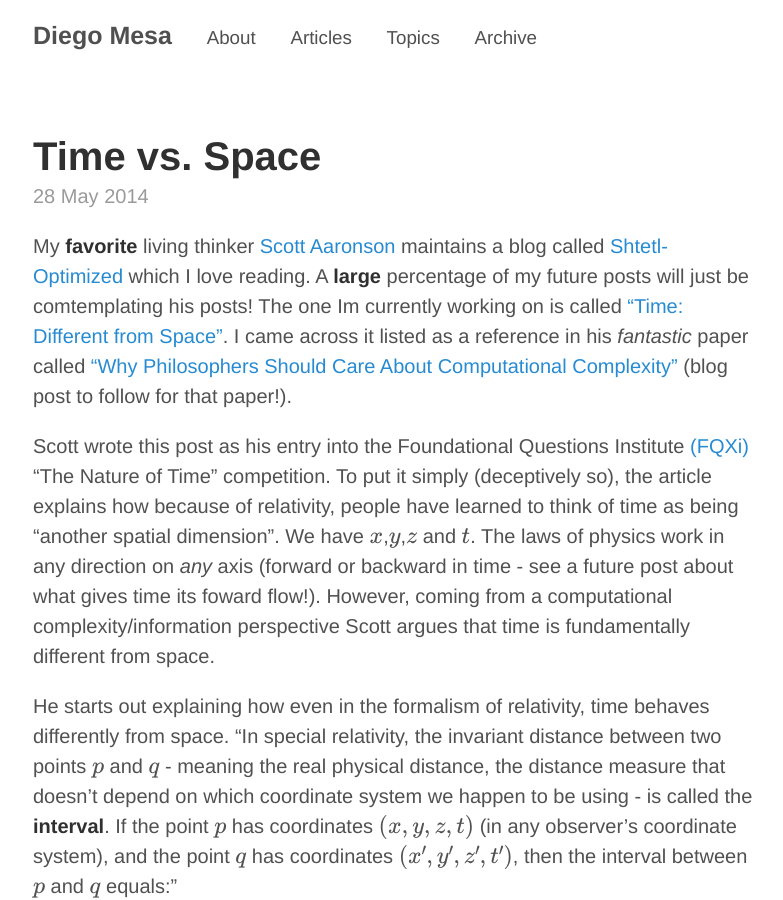
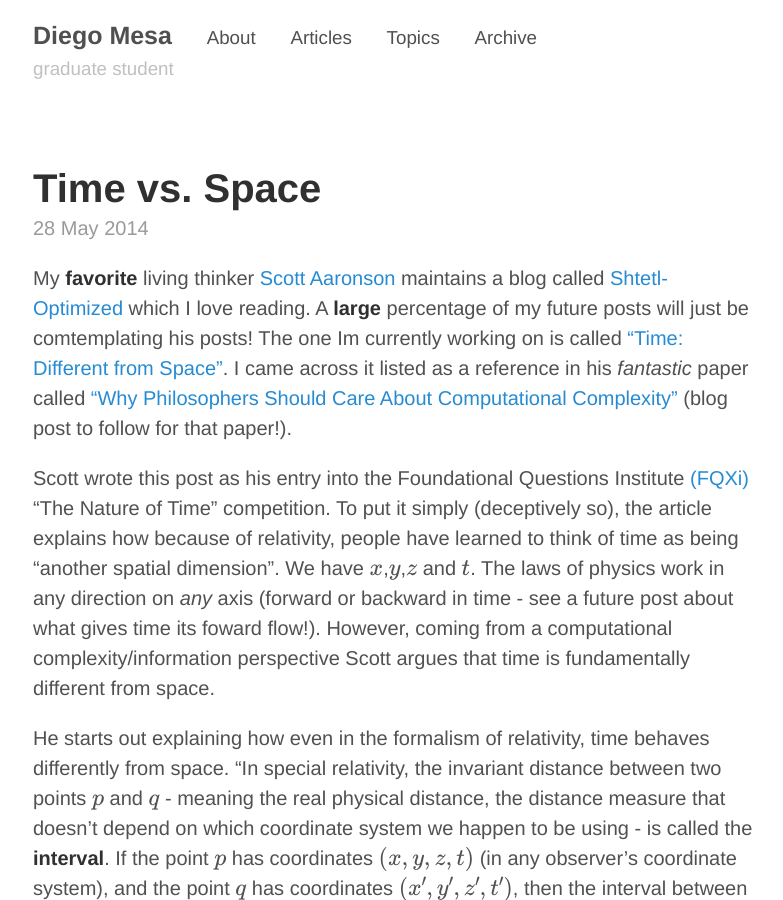
Before and after one commit to diego898/diego898.github.io, a Jekyll site: the page built from index.html, in a window 1280 px wide and 900 px high. Shown: the whole window, without its empty margins (247-1030 px from the left). Built offline with Jekyll 4.4.1, drawn with Linux system fonts in a browser that asks for light colours; formulas are drawn with MathJax 3; the list of posts is cut into pages by our own code.

Commit message:
updating config

```diff
--- a/_layouts/default.html
+++ b/_layouts/default.html
@@ -14,6 +14,8 @@
             &nbsp;&nbsp;&nbsp;
             <small><a href="{{ page[1]  }}">{{ page[0] }}</a></small>
           {% endfor %}
+          <br>
+          <small>{{ site.tagline }}</small>
         </h3>
       </div>
 
```
